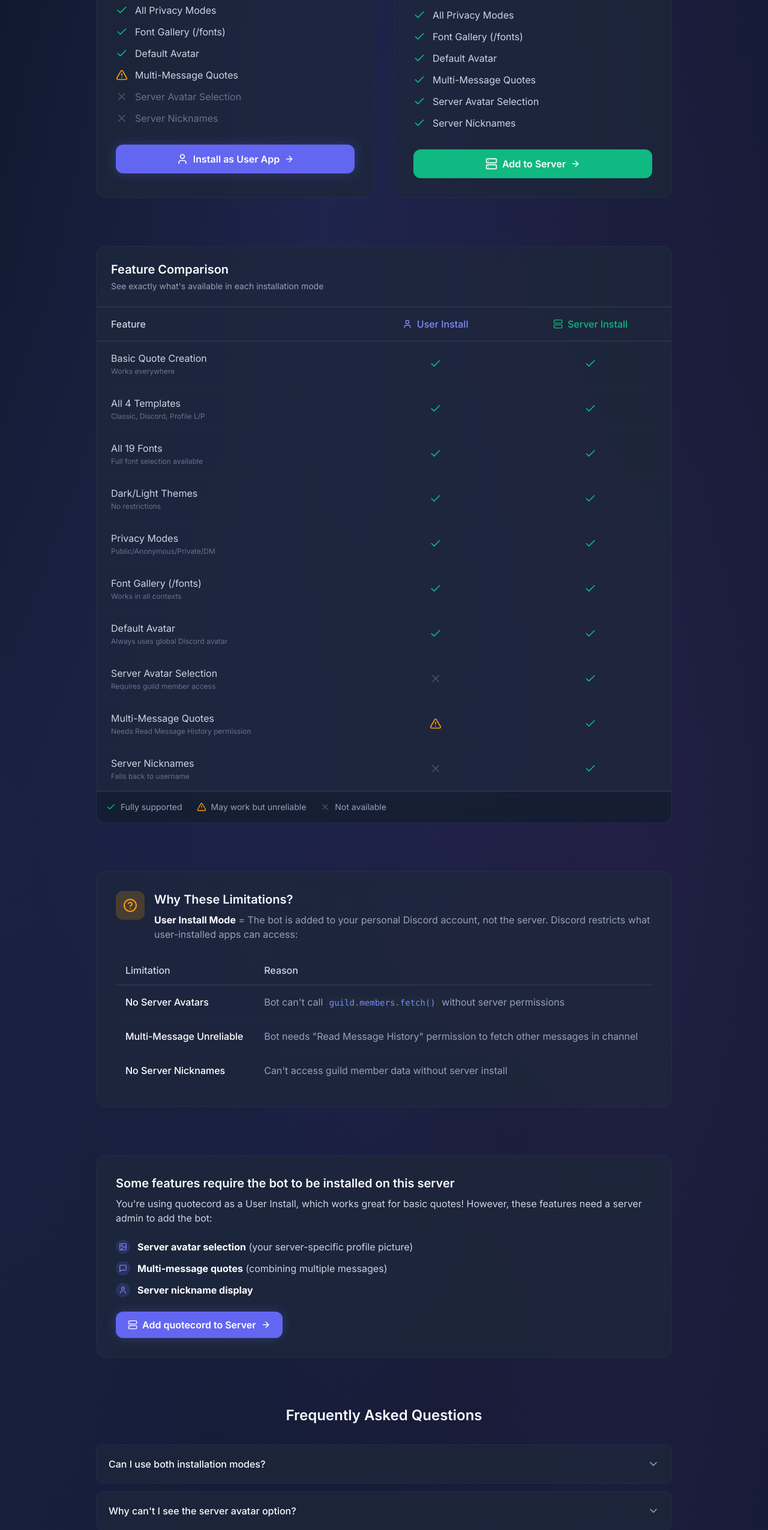
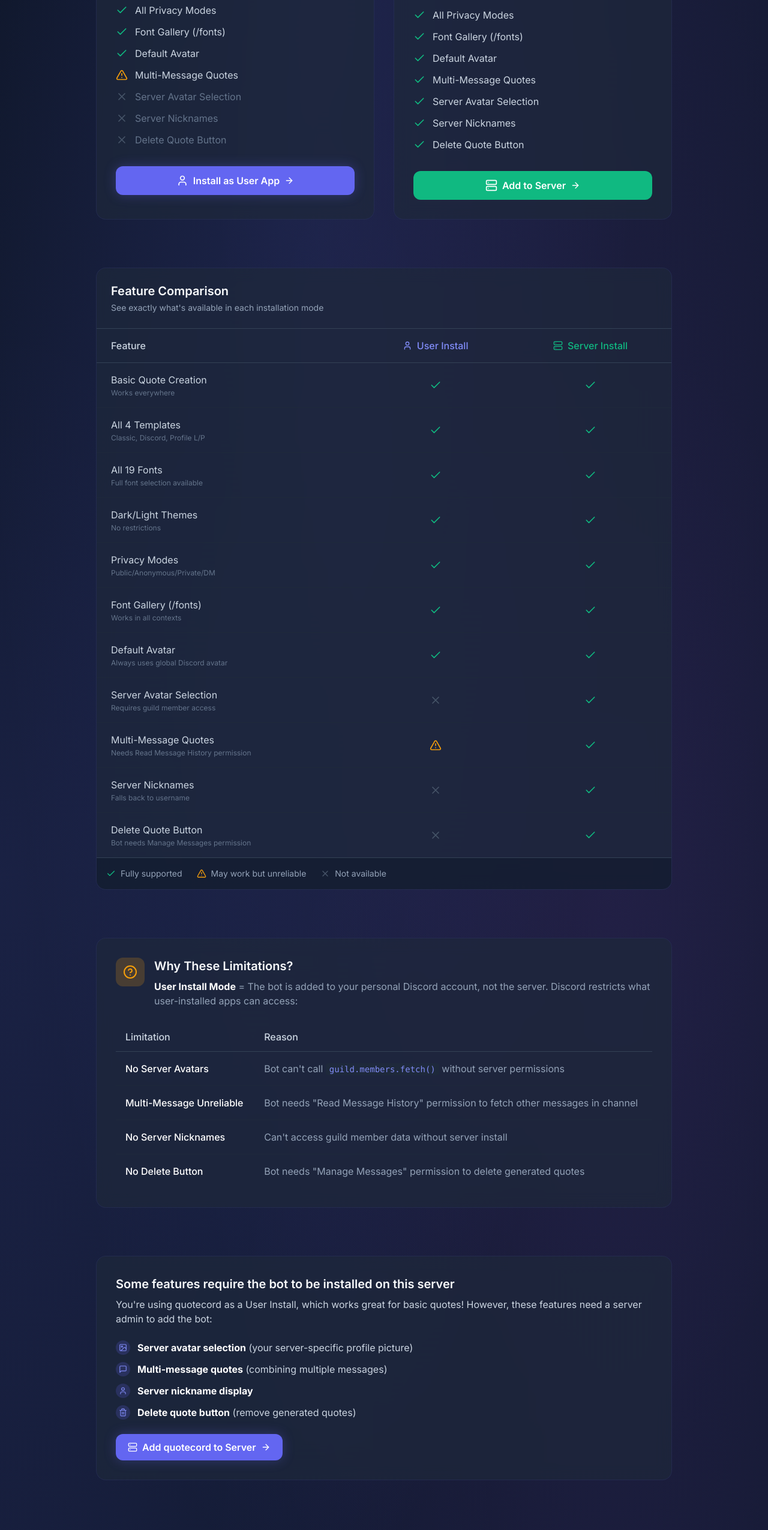
Before and after one commit to resetmatter/quotecord-website, a Next.js app: page /install-modes in a window 1280 px wide. Shown: the part 858-3408 px from the top of the page at 60% size. Built offline with nearby package versions, Linux system fonts and the light colour scheme; no server answers.

Commit message:
Add delete quote button limitation to install modes page
- Added to feature lists in both User Install and Server Install cards
- Added to comparison table with note about Manage Messages permission
- Added to limitations table explaining permission requirement
- Added to user-facing message section

```diff
--- a/src/app/install-modes/page.tsx
+++ b/src/app/install-modes/page.tsx
@@ -18,7 +18,8 @@ import {
   Image,
   Lock,
   HelpCircle,
-  Zap
+  Zap,
+  Trash2
 } from 'lucide-react'
 
 const CLIENT_ID = '1439621877285785711'
@@ -99,6 +100,7 @@ export default function InstallModesPage() {
                   <FeatureItem status="partial">Multi-Message Quotes</FeatureItem>
                   <FeatureItem status="none">Server Avatar Selection</FeatureItem>
                   <FeatureItem status="none">Server Nicknames</FeatureItem>
+                  <FeatureItem status="none">Delete Quote Button</FeatureItem>
                 </ul>
               </div>
 
@@ -168,6 +170,7 @@ export default function InstallModesPage() {
                   <FeatureItem status="full">Multi-Message Quotes</FeatureItem>
                   <FeatureItem status="full">Server Avatar Selection</FeatureItem>
                   <FeatureItem status="full">Server Nicknames</FeatureItem>
+                  <FeatureItem status="full">Delete Quote Button</FeatureItem>
                 </ul>
               </div>
 
@@ -221,6 +224,7 @@ export default function InstallModesPage() {
                   <ComparisonRow feature="Server Avatar Selection" user="none" server="full" note="Requires guild member access" />
                   <ComparisonRow feature="Multi-Message Quotes" user="partial" server="full" note="Needs Read Message History permission" />
                   <ComparisonRow feature="Server Nicknames" user="none" server="full" note="Falls back to username" />
+                  <ComparisonRow feature="Delete Quote Button" user="none" server="full" note="Bot needs Manage Messages permission" />
                 </tbody>
               </table>
             </div>
@@ -287,6 +291,12 @@ export default function InstallModesPage() {
                       Can&apos;t access guild member data without server install
                     </td>
                   </tr>
+                  <tr>
+                    <td className="py-4 px-4 text-white font-medium">No Delete Button</td>
+                    <td className="py-4 px-4 text-dark-400">
+                      Bot needs &quot;Manage Messages&quot; permission to delete generated quotes
+                    </td>
+                  </tr>
                 </tbody>
               </table>
             </div>
@@ -316,6 +326,12 @@ export default function InstallModesPage() {
                   <User className="w-3.5 h-3.5 text-brand-400" />
                 </div>
                 <span><strong className="text-white">Server nickname display</strong></span>
+              </li>
+              <li className="flex items-center gap-3 text-dark-300">
+                <div className="w-6 h-6 rounded-full bg-brand-500/20 flex items-center justify-center flex-shrink-0">
+                  <Trash2 className="w-3.5 h-3.5 text-brand-400" />
+                </div>
+                <span><strong className="text-white">Delete quote button</strong> (remove generated quotes)</span>
               </li>
             </ul>
             <a
```
